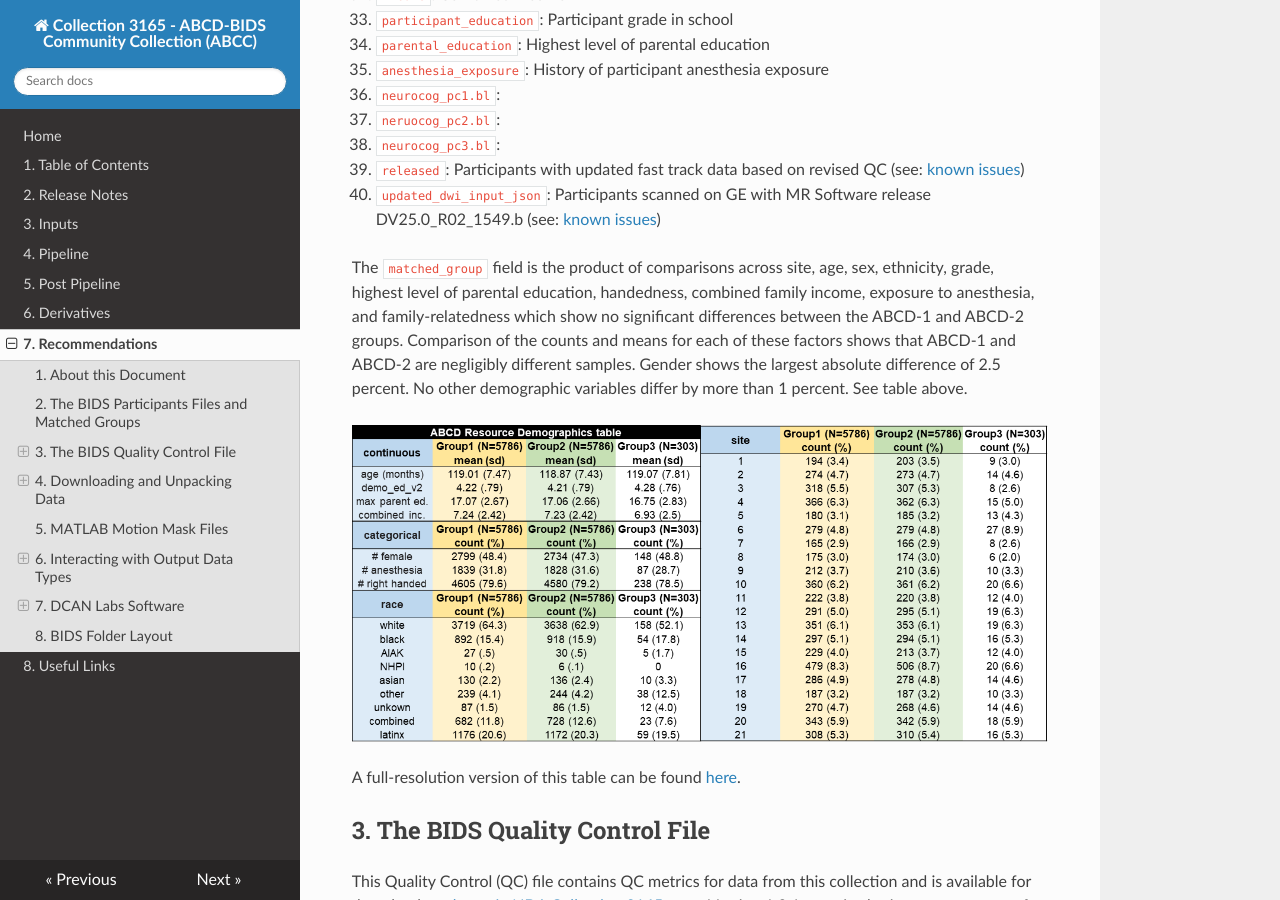
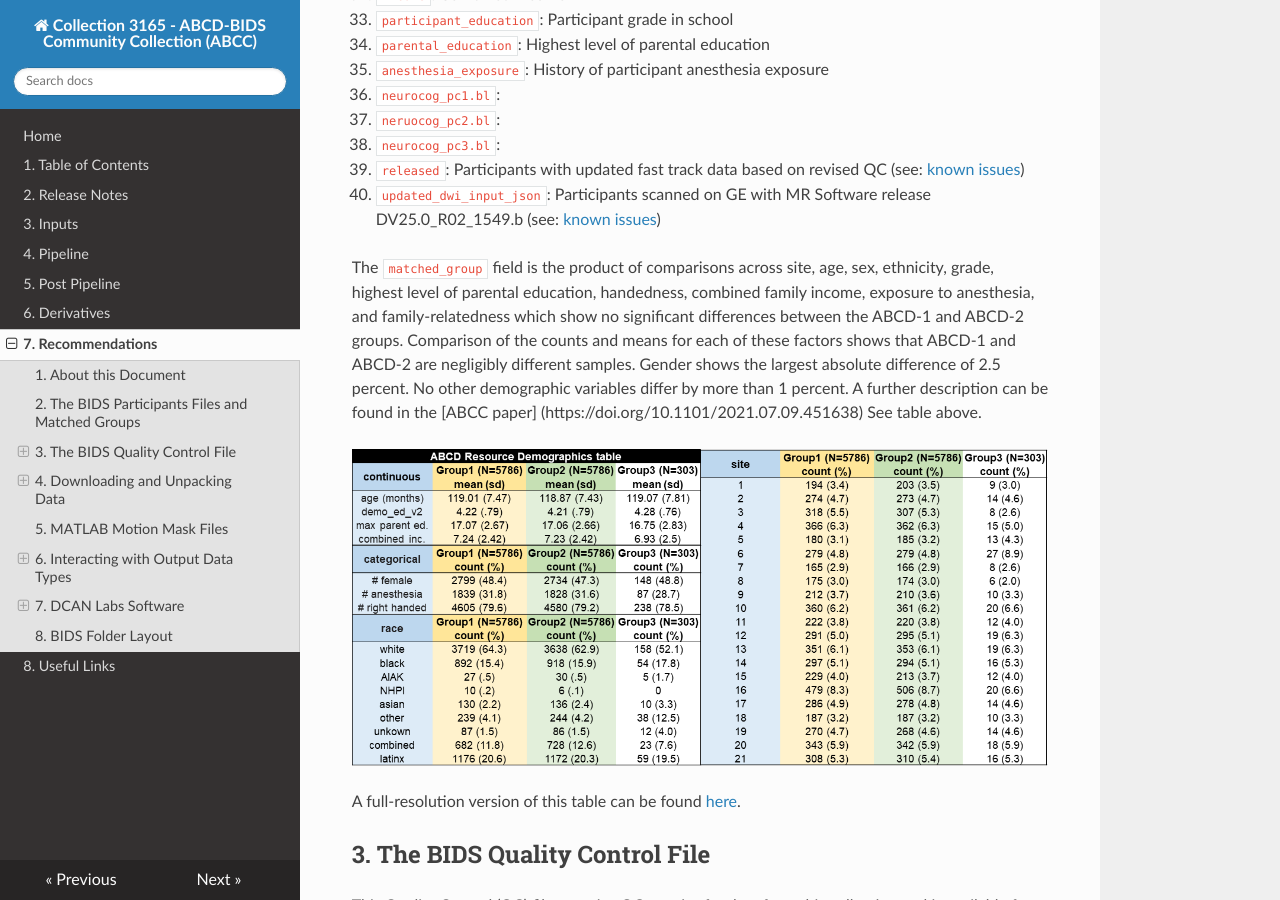
Before and after one commit to ABCD-STUDY/nda-abcd-collection-3165, an MkDocs documentation site: the page built from docs/recommendations.md, in a window 1280 px wide and 900 px high, scrolled down 1403 px. Built offline with MkDocs 1.6.1, drawn with Linux system fonts in a browser that asks for light colours; nearby versions of some CDN libraries.

Commit message:
added link to ABCC for the matched group field

```diff
--- a/docs/recommendations.md
+++ b/docs/recommendations.md
@@ -53,7 +53,7 @@ Demographic and socioeconomic variables relating to the ABCD participants includ
 1. `released`: Participants with updated fast track data based on revised QC (see: [known issues](https://collection3165.readthedocs.io/en/stable/release_notes/#released))
 1. `updated_dwi_input_json`: Participants scanned on GE with MR Software release DV25.0_R02_1549.b (see: [known issues](https://collection3165.readthedocs.io/en/stable/release_notes/#updated_dwi_input_json))
 
-The `matched_group` field is the product of comparisons across site, age, sex, ethnicity, grade, highest level of parental education, handedness, combined family income, exposure to anesthesia, and family-relatedness which show no significant differences between the ABCD-1 and ABCD-2 groups.  Comparison of the counts and means for each of these factors shows that ABCD-1 and ABCD-2 are negligibly different samples.  Gender shows the largest absolute difference of 2.5 percent.  No other demographic variables differ by more than 1 percent.  See table above.
+The `matched_group` field is the product of comparisons across site, age, sex, ethnicity, grade, highest level of parental education, handedness, combined family income, exposure to anesthesia, and family-relatedness which show no significant differences between the ABCD-1 and ABCD-2 groups.  Comparison of the counts and means for each of these factors shows that ABCD-1 and ABCD-2 are negligibly different samples.  Gender shows the largest absolute difference of 2.5 percent.  No other demographic variables differ by more than 1 percent. A further description can be found in the [ABCC paper] (https://doi.org/10.1101/2021.07.09.451638) See table above.
 
 ![Matched groups](img/matched_groups.png)
 
```
